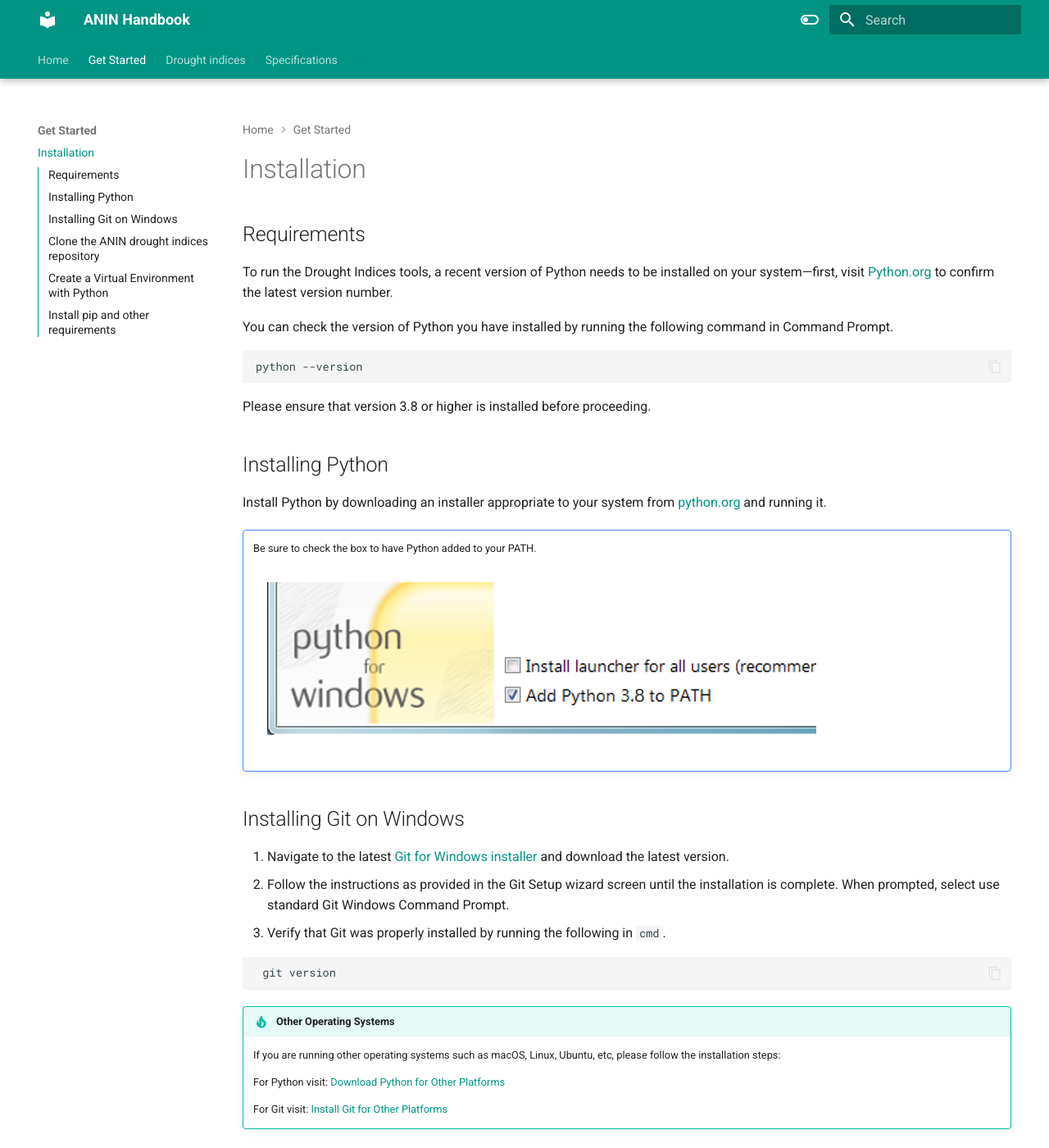
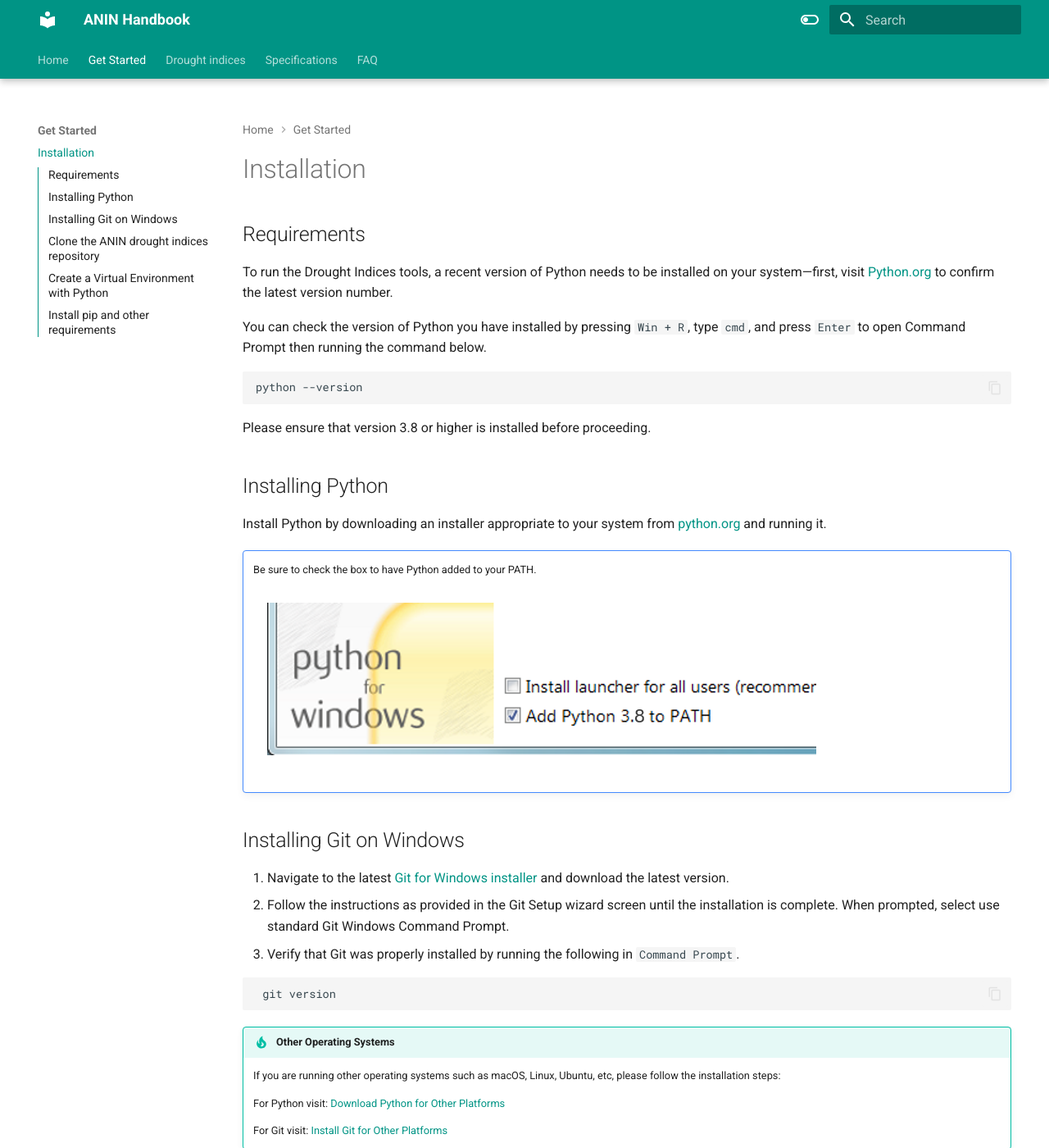
Before and after one commit to sibonile/ANIN-Handbook, an MkDocs documentation site: the page built from docs/Installation.md, in a window 1280 px wide and 1400 px high. Shown: the whole window at 82% size. Built offline with MkDocs 1.6.1 and Material for MkDocs 9.7.7, drawn with Linux system fonts in a browser that asks for light colours; some of the changed text lies outside the part shown.

Commit message:
$FAQ Page and hyperlinks

````diff
--- a/docs/Installation.md
+++ b/docs/Installation.md
@@ -1,16 +1,16 @@
 # Installation
 
 ## Requirements
-To run the Drought Indices tools, a recent version of Python needs to be installed on your system—first, visit [Python.org](https://www.python.org/) to confirm the latest version number.
+To run the Drought Indices tools, a recent version of Python needs to be installed on your system—first, visit [Python.org](https://www.python.org/){:target="_blank"} to confirm the latest version number.
 
-You can check the version of Python you have installed by running the following command in Command Prompt.
+You can check the version of Python you have installed by pressing `Win + R`, type `cmd`, and press `Enter` to open Command Prompt then running the command below.
 ```
 python --version
 ```
 Please ensure that version 3.8 or higher is installed before proceeding.
 
 ## Installing Python
-Install Python by downloading an installer appropriate to your system from [python.org](https://www.python.org/)  and running it.
+Install Python by downloading an installer appropriate to your system from [python.org](https://www.python.org/){:target="_blank"}  and running it.
 
 !!! Note ""
 
@@ -19,9 +19,9 @@
     ![alt text](assets/win-py-install.png)
 
 ## Installing Git on Windows
-1. Navigate to the latest [Git for Windows installer ](https://gitforwindows.org/)and download the latest version.
+1. Navigate to the latest [Git for Windows installer ](https://gitforwindows.org/){:target="_blank"} and download the latest version.
 2. Follow the instructions as provided in the Git Setup wizard screen until the installation is complete. When prompted, select use standard Git Windows Command Prompt.
-3. Verify that Git was properly installed by running the following in `cmd`.
+3. Verify that Git was properly installed by running the following in `Command Prompt`.
 
 ```
  git version
@@ -30,9 +30,9 @@
 !!! tip "Other Operating Systems"
     If you are running other operating systems such as macOS, Linux, Ubuntu, etc, please follow the installation steps:
 
-    For Python visit: [Download Python for Other Platforms ](https://wiki.python.org/moin/BeginnersGuide/Download)
+    For Python visit: [Download Python for Other Platforms ](https://wiki.python.org/moin/BeginnersGuide/Download){:target="_blank"}
 
-    For Git visit: [Install Git for Other Platforms](https://github.com/git-guides/install-git)
+    For Git visit: [Install Git for Other Platforms](https://github.com/git-guides/install-git){:target="_blank"}
 
 ## Clone the ANIN drought indices repository
 Open a Command Prompt or a terminal and change the directory to the folder where you will be working. As an example, if you are working from a drive labelled `*K*` in the folder located at this directory address `K:\DroughtIndices`, the following prompt will change the directory.
@@ -68,6 +68,7 @@
     ```
     path/to/where/python/is/installed/python.exe -m venv venv
     ```
+    To find the location of the latest Python follow these [steps](FAQ_Python.md#how-do-i-find-the-location-of-my-python-installation)
 
 Once the virtual environment is created, we can activate it.
 ```
--- a/mkdocs.yml
+++ b/mkdocs.yml
@@ -1,6 +1,5 @@
 site_name: ANIN Handbook
 theme:
-
   name: material
   features:
     - announce.dismiss
@@ -47,6 +46,10 @@
       - Working in Jupyter Notebooks: 'JupyterNB.md'
       - Example Results: 'examples.md'
 - Specifications: 'theoretical_basis.md'
+- FAQ:
+      - Python Virtual Environment: 'FAQ_Python.md'
+      - OpenEO account setup: 'OpenEO.md'
+
 
 
 # - Tutorials:
@@ -72,3 +75,8 @@
   - attr_list
   - md_in_html
   - tables
+  - pymdownx.critic
+  - pymdownx.caret
+  - pymdownx.keys
+  - pymdownx.mark
+  - pymdownx.tilde
````
Also changed, not shown: docs/FAQ_Python.md (added, +24 -0 lines), docs/OpenEO.md (added, +23 -0 lines), docs/drought_indices.md (+9 -2 lines), docs/index.md (+1 -1 lines), docs/assets/AuthError.PNG (added), docs/assets/EGIpage.png (added), docs/assets/TerrascopeSignIn.png (added).
